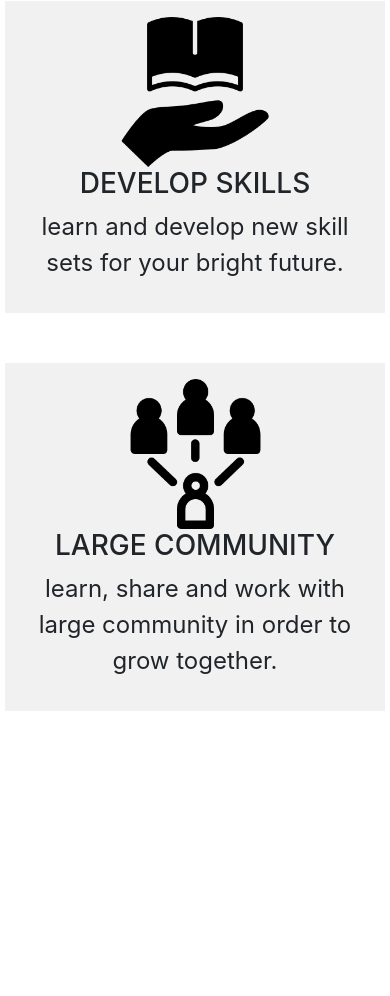
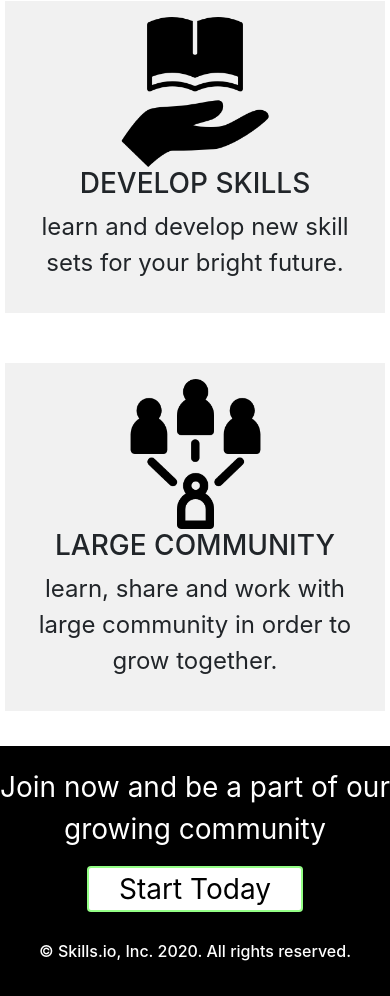
Before and after one commit to Ayush3657/skills.io, a plain HTML site: page index.html in a window 390 px wide. Shown: the part 2016-3012 px from the top of the page. Before the commit the page ends 2762 px from the top, so only its background shows below. Drawn offline with nearby package versions, Linux system fonts and the light colour scheme.

Commit message:
added fotter, made more responsive

```diff
--- a/css/style.css
+++ b/css/style.css
@@ -55,3 +55,28 @@
     text-align: center;
     background-color: #f1f1f1;
   }
+  .page-footer {
+    left: 0;
+    bottom: 0;
+    width: 100%;
+    height: 250px;
+    background-color: rgb(0, 0, 0);
+    color: white;
+    text-align: center;
+    font-size: 28px;
+
+  }
+
+  .button2 {
+    padding-left: 30px;
+    padding-right: 30px;
+    background-color: white;
+    color: black;
+    border: 2px solid #1eff0079;
+    border-radius: 4px;
+  }
+
+  .button2:hover {
+    background-color: #1eff0079;
+    color: white;
+  }
--- a/index.html
+++ b/index.html
@@ -85,6 +85,12 @@
                 in order to grow together.</p>
           </div>
         </div>
+        <footer class="page-footer">
+            <p style="padding-top: 20px;">Join now and be a part of our<br>
+            growing community</p>
+            <button class="button button2">Start Today</button>
+            <h6 style="padding-top: 30px; font-size: 16px;">© Skills.io, Inc. 2020. All rights reserved.</h6>
+        </footer>
 
     <script src="https://code.jquery.com/jquery-3.2.1.slim.min.js" integrity="sha384-KJ3o2DKtIkvYIK3UENzmM7KCkRr/rE9/Qpg6aAZGJwFDMVNA/GpGFF93hXpG5KkN" crossorigin="anonymous"></script>
     <script src="https://cdnjs.cloudflare.com/ajax/libs/popper.js/1.12.9/umd/popper.min.js" integrity="sha384-ApNbgh9B+Y1QKtv3Rn7W3mgPxhU9K/ScQsAP7hUibX39j7fakFPskvXusvfa0b4Q" crossorigin="anonymous"></script>
```
